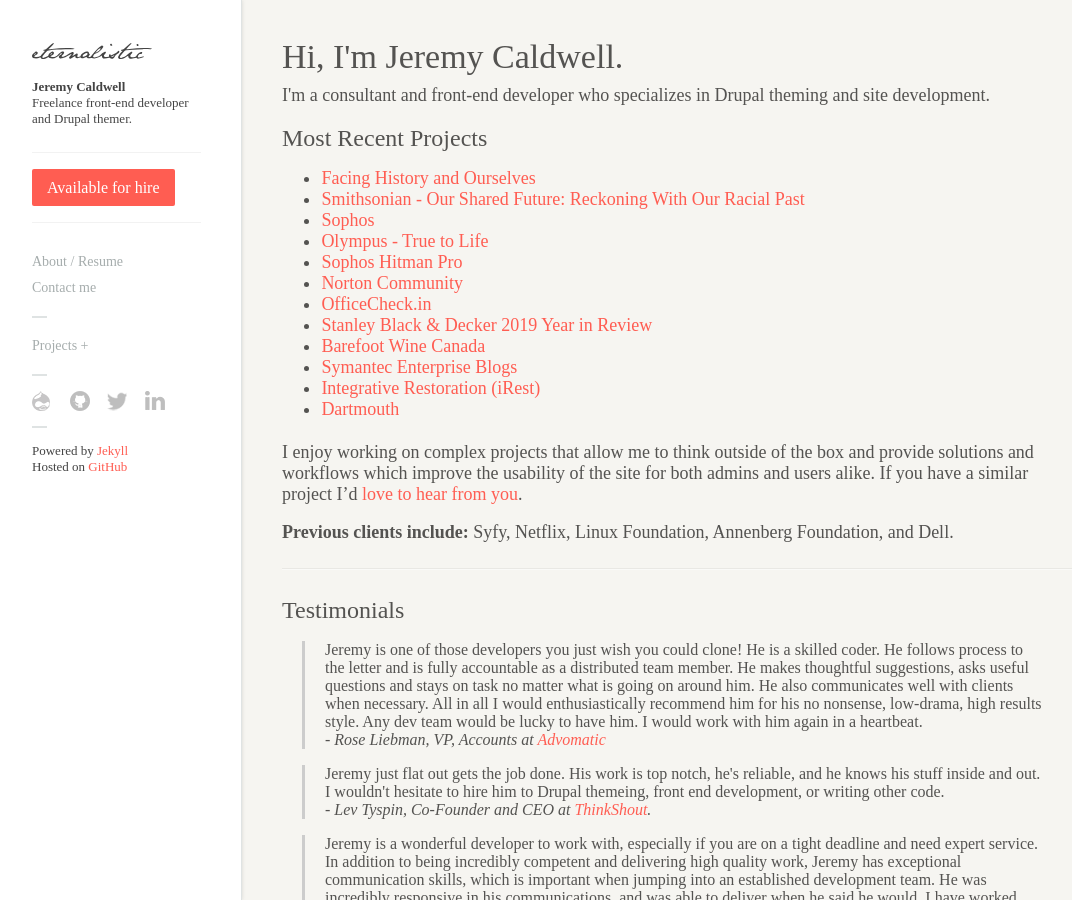
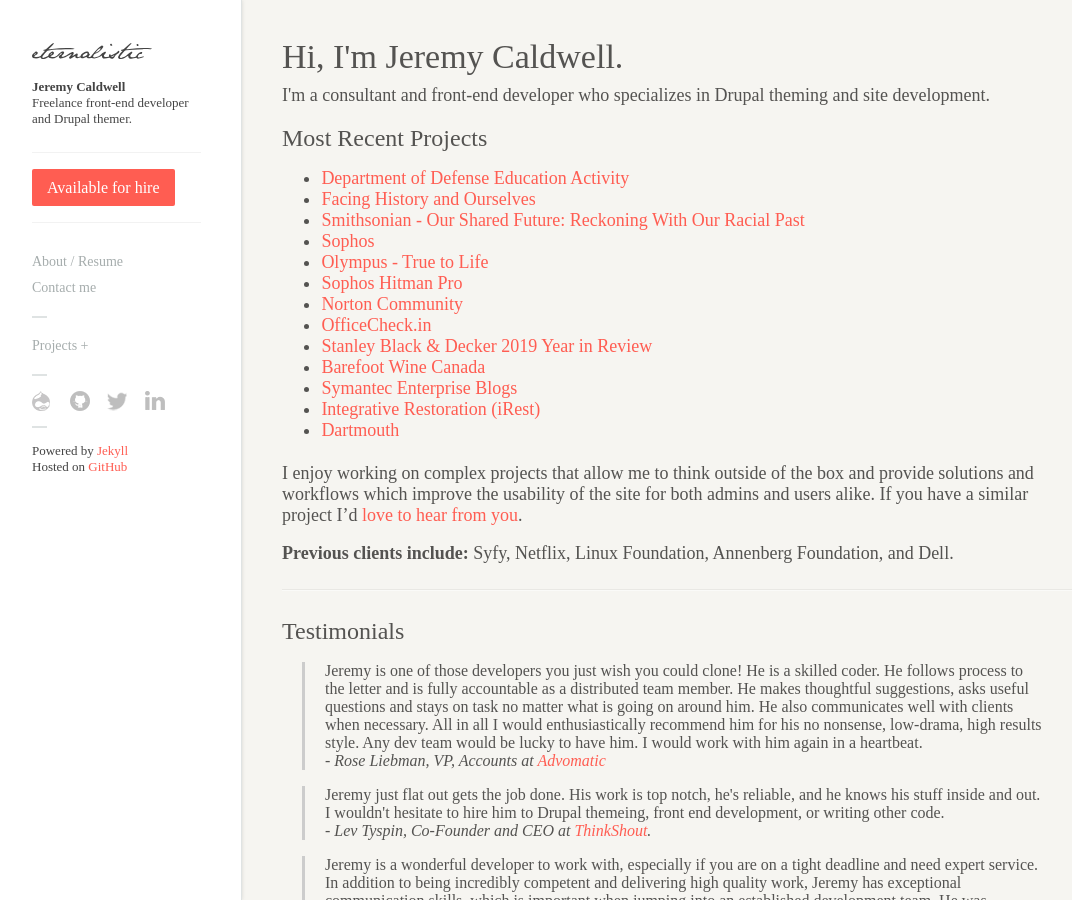
Before and after one commit to eternalistic/eternalistic.com, a Jekyll site: the page built from index.md, in a window 1280 px wide and 900 px high. Shown: the whole window, without its empty margins (8-1080 px from the left). Built offline with Jekyll 4.4.1, drawn with Linux system fonts in a browser that asks for light colours; nearby versions of some CDN libraries.

Commit message:
Added DODEA project

```diff
--- a/index.md
+++ b/index.md
@@ -11,6 +11,7 @@ published: true
 
 <h2>Most Recent Projects</h2>
 <ul>
+  <li><a href="https://www.dodea.edu">Department of Defense Education Activity</a></li>
   <li><a href="https://www.facinghistory.org">Facing History and Ourselves</a></li>
   <li><a href="https://oursharedfuture.si.edu">Smithsonian - Our Shared Future: Reckoning With Our Racial Past</a></li>
   <li><a href="https://www.sophos.com">Sophos</a></li>
```
